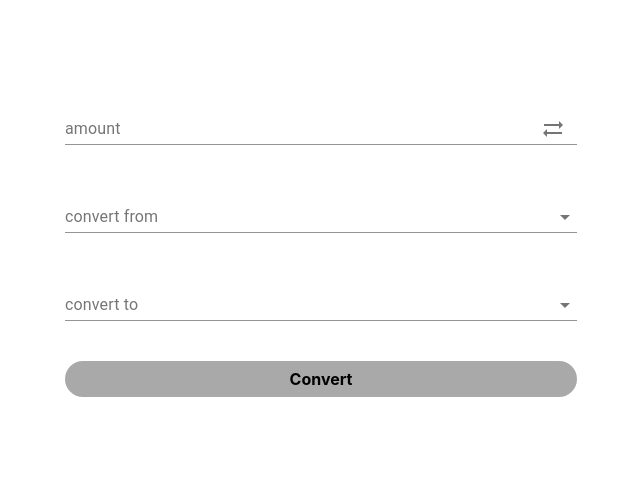
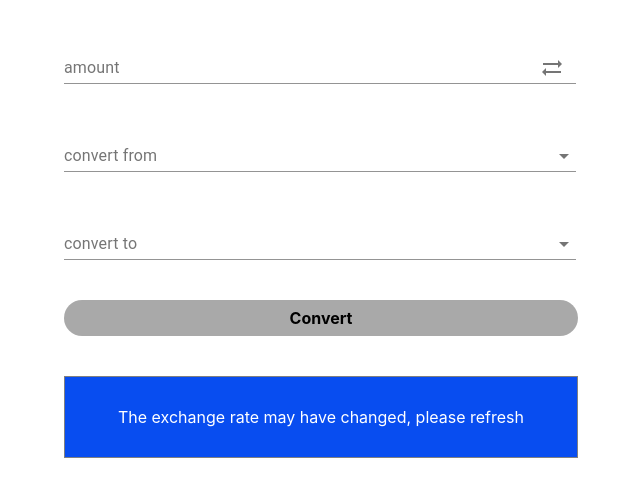
Before and after one commit to AnatDean/currency_converter, a React (Create React App) app: page / in a window 1280 px wide. Shown: the part 153-650 px from the top of the page, without its empty margins (319-959 px from the left). Built offline with nearby package versions, Linux system fonts and the light colour scheme; no server answers.

Commit message:
create timer

```diff
--- a/src/App.js
+++ b/src/App.js
@@ -6,6 +6,7 @@ import "./styles/global.scss";
 import { fetchConversion, fetchCurrencies } from "./data/api";
 import Button from "./components/Button";
 import Loader from "./components/Loader";
+import Timer from "./components/Timer";
 
 function App() {
   const [convertTo, setConvertTo] = useState(null);
@@ -99,6 +100,7 @@ function App() {
           handleClick={convertCurrencies}
         />
         {isLoading ? <Loader /> : null}
+        <Timer />
         {conversion ? (
           <p>{`${amount} ${convertFrom.currencyCode} is eqivalent to ${conversion} ${convertTo.currencyCode}`}</p>
         ) : null}
--- /dev/null
+++ b/src/components/Timer/Timer.module.scss
@@ -0,0 +1,16 @@
+@import "../../styles/colours.scss";
+.timer {
+  display: flex;
+  background-color: $blue;
+  justify-content: center;
+  align-items: center;
+  width: 40vw;
+  height: 10vh;
+  border: double 1px grey;
+  p {
+    color: $white;
+  }
+  * {
+    padding: 0.5em;
+  }
+}
--- /dev/null
+++ b/src/components/Timer/index.js
@@ -0,0 +1,51 @@
+import { useEffect, useState } from "react";
+import styles from "./Timer.module.scss";
+
+const Timer = () => {
+  const [timeLeft, setTimeLeft] = useState({ minutes: 0, seconds: 5 });
+  const [intervalRef, setIntervalRef] = useState(null);
+
+  const calculateTimeLeft = (state) => {
+    if (state.seconds > 0) return { ...state, seconds: state.seconds - 1 };
+    else {
+      return {
+        minutes: state.minutes - 1,
+        seconds: 59,
+      };
+    }
+  };
+
+  useEffect(() => {
+    if (!timeLeft.minutes && !timeLeft.seconds && intervalRef) {
+      clearInterval(intervalRef);
+      setIntervalRef(null);
+    }
+  }, [timeLeft, intervalRef]);
+
+  useEffect(() => {
+    const interval = setInterval(() => {
+      setTimeLeft((state) => {
+        return calculateTimeLeft(state);
+      });
+    }, 1000);
+    setIntervalRef(interval);
+
+    return () => clearInterval(interval);
+  }, []);
+
+  return (
+    <div className={styles.timer}>
+      {intervalRef ? (
+        <>
+          <p>Expires in:</p>
+          <p>{timeLeft.minutes} minutes</p>
+          <p>{timeLeft.seconds} seconds</p>
+        </>
+      ) : (
+        <p>The exchange rate may have changed, please refresh</p>
+      )}
+    </div>
+  );
+};
+
+export default Timer;
```
